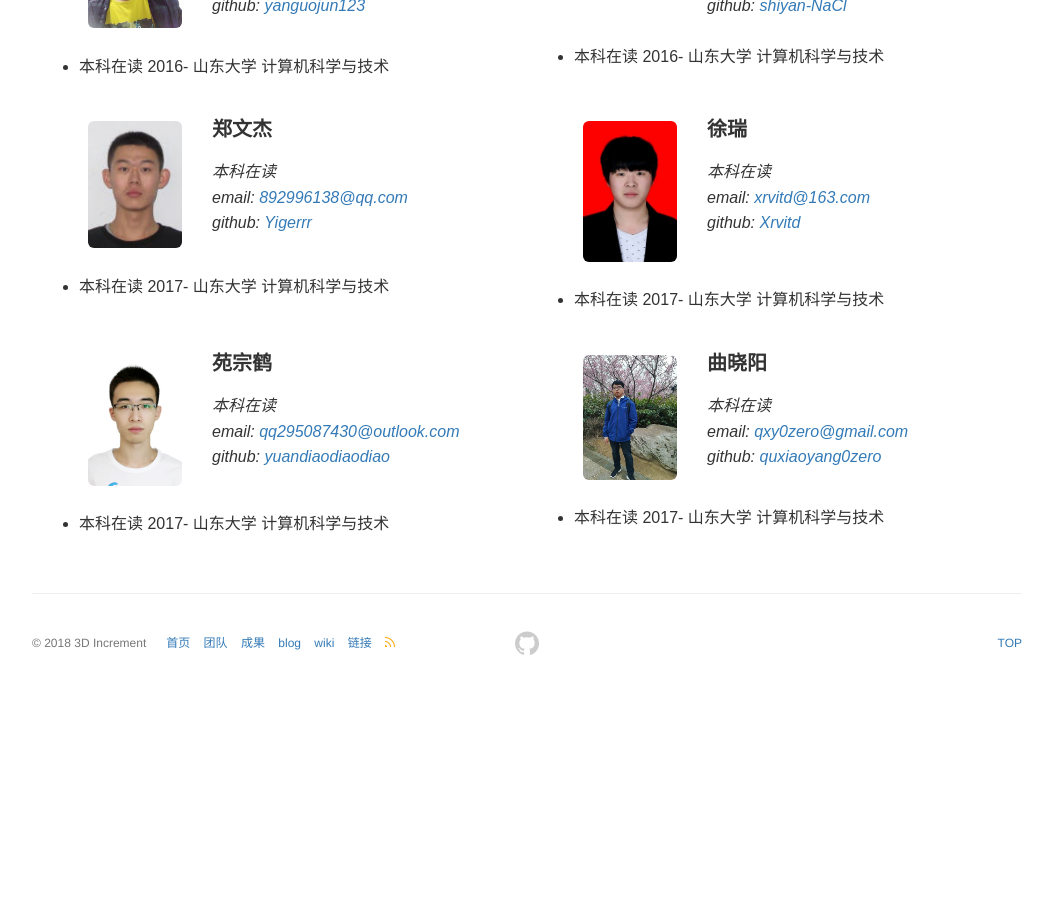
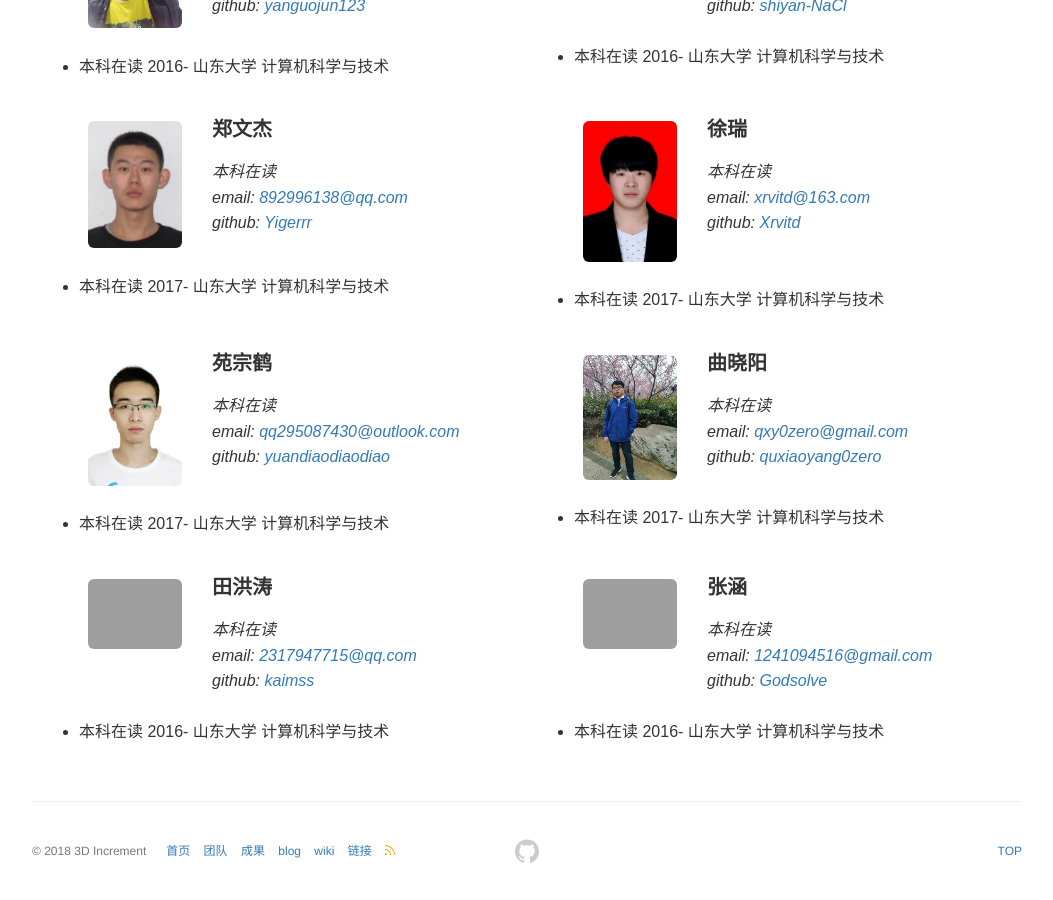
Before and after one commit to 3dincrement/3dincrement.github.io, a Jekyll site: the page built from pages/team.md, in a window 1280 px wide and 900 px high, scrolled down 2379 px. Shown: the whole window, without its empty margins (113-1166 px from the left). Built offline with Jekyll 4.4.1, drawn with Linux system fonts in a browser that asks for light colours; before the commit the page ends 3071 px from its top, so only the background shows below that.

Commit message:
add homepages & new members

```diff
--- a/_data/bachelor.yml
+++ b/_data/bachelor.yml
@@ -3,7 +3,7 @@
   info: 本科在读
   email: wenhuizhao97@gmail.com
   github: nazinanuoni
-  homepage:
+  homepage: https://nazinanuoni.github.io/
   number_educ: 1
   education1: 本科在读 2015- 山东大学 计算机科学与技术
 
@@ -12,7 +12,7 @@
   info: 本科在读
   email: wuyu19970801@gmail.com
   github: hands133
-  homepage:
+  homepage: https://hands133.github.io/
   number_educ: 1
   education1: 本科在读 2016- 山东大学 计算机科学与技术
 
@@ -21,7 +21,7 @@
   info: 本科在读
   email: 554351301@qq.com
   github: yanguojun123
-  homepage:
+  homepage: https://yanguojun123.github.io/
   number_educ: 1
   education1: 本科在读 2016- 山东大学 计算机科学与技术
 
@@ -30,6 +30,7 @@
   info: 本科在读
   email: shiyannacl@gmail.com
   github: shiyan-NaCl
+  homepage: https://shiyan-nacl.github.io/
   number_educ: 1
   education1: 本科在读 2016- 山东大学 计算机科学与技术
 
@@ -38,7 +39,7 @@
   info: 本科在读
   email: 892996138@qq.com
   github: Yigerrr
-  homepage:
+  homepage: https://blog.csdn.net/qq_39978376
   number_educ: 1
   education1: 本科在读 2017- 山东大学 计算机科学与技术
 
@@ -47,7 +48,7 @@
   info: 本科在读
   email: xrvitd@163.com
   github: Xrvitd
-  homepage:
+  homepage: https://blog.csdn.net/xu326057825
   number_educ: 1
   education1: 本科在读 2017- 山东大学 计算机科学与技术
 
@@ -56,7 +57,7 @@
   info: 本科在读
   email: qq295087430@outlook.com
   github: yuandiaodiaodiao
-  homepage:
+  homepage: https://yuandiaodiaodiao.cn
   number_educ: 1
   education1: 本科在读 2017- 山东大学 计算机科学与技术
 
@@ -68,3 +69,21 @@
   homepage:
   number_educ: 1
   education1: 本科在读 2017- 山东大学 计算机科学与技术
+
+- name: 田洪涛
+  photo: 田洪涛.jpeg
+  info: 本科在读
+  email: 2317947715@qq.com
+  github: kaimss
+  homepage: https://kaimss.github.io
+  number_educ: 1
+  education1: 本科在读 2016- 山东大学 计算机科学与技术
+
+- name: 张涵
+  photo: 张涵.jpeg
+  info: 本科在读
+  email: 1241094516@gmail.com
+  github: Godsolve
+  homepage: https://Godsolve.github.io
+  number_educ: 1
+  education1: 本科在读 2016- 山东大学 计算机科学与技术
```
Also changed, not shown: images/teampic/张涵.jpg (added), 1 other file.
